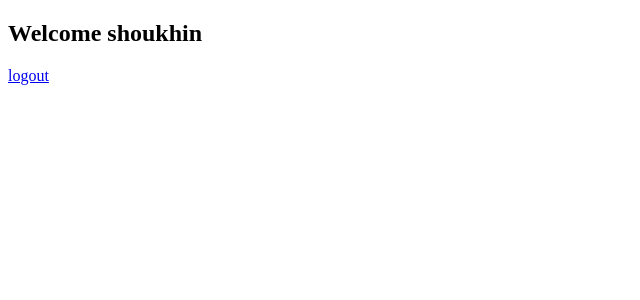
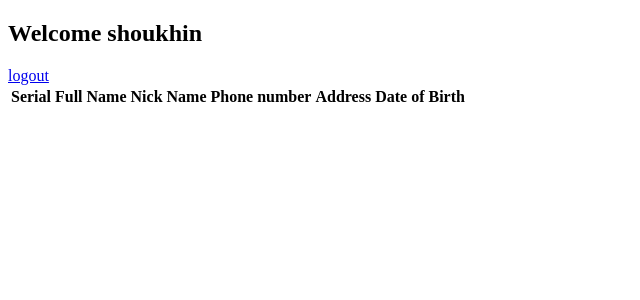
Before and after one commit to shoukhin93/Online_Adress_Book, a Django app: page / in a window 1280 px wide. Shown: the top 300 px of the page, without its empty margins (0-640 px from the left). Run offline with Django 3.2, Linux system fonts and the light colour scheme; a user stored in the database is signed in; data comes from the database, SQL or seed files in the repository; both versions use the stored data as it was after the commit; lists and menus that the app fills with data are empty.

Commit message:
contact data from database is showed in template

```diff
--- a/adress_book/views.py
+++ b/adress_book/views.py
@@ -3,12 +3,22 @@
 from django.contrib.auth import authenticate, login, logout
 from django.http import HttpResponse, HttpResponseRedirect
 from django.urls import reverse
+from adress_book.models import ContactInfo, MobileNumber
+from django.contrib.auth.models import User
 
 
 # Create your views here.
 
 def index(request):
-    return render(request, 'user_home.html')
+
+    if request.user.is_authenticated:
+
+        contacts = ContactInfo.objects.all()
+        user = User.objects.get(username__exact=request.user.username)
+        return render(request, 'user_home.html', context={'user': user})
+
+    else:
+        return render(request, 'user_home.html')
 
 
 def user_login(request):
--- a/templates/user_home.html
+++ b/templates/user_home.html
@@ -9,8 +9,61 @@
     <h2>Welcome {{ user.username }}</h2>
     <a href="logout/">logout</a>
 
+    {% comment %}{% if users %}
+        {{ users|length }}
+        {% for user in users %}
+            {{ user.contactinfo_set.all|length }}
+            {% for contact_info in user.contactinfo_set.all %}
+                {% for phone_number in contact_info.mobilenumber_set.all %}
+                    <p>{{ phone_number.phone_number }}</p> <br>
+                {% endfor %}
+            {% endfor %}
+        {% endfor %}
+
+    {% endif %}{% endcomment %}
+
+    {% if user %}
+        <br>
+
+        <table>
+            <thead>
+            <th>Serial</th>
+            <th>Full Name</th>
+            <th>Nick Name</th>
+            <th>Phone number</th>
+            <th>Address</th>
+            <th>Date of Birth</th>
+            </thead>
+            <tbody>
+
+            {% for contact_info in user.contactinfo_set.all %}
+                <tr>
+                <td>{{ forloop.counter }}</td>
+                <td>{{ contact_info.full_name }}</td>
+                <td>{{ contact_info.nick_name }}</td>
+
+                <td>
+                    {% for phone_number in contact_info.mobilenumber_set.all %}
+                        {{ phone_number.phone_number }}<br>
+                    {% endfor %}
+
+                </td>
+
+                <td>{{ contact_info.address }}</td>
+                <td>{{ contact_info.date_of_birth }}</td>
+
+            {% endfor %}
+            </tr>
+
+            </tbody>
+
+        </table>
+
+
+    {% endif %}
+
 {% else %}
-    <h2>Please <a href="login/">login</a>  or <a href="registration/">register</a></h2>
+    <h2>Please <a href="login/">login</a> or <a href="registration/">register</a></h2>
 {% endif %}
 
 
```
Also changed, not shown: db.sqlite3.
